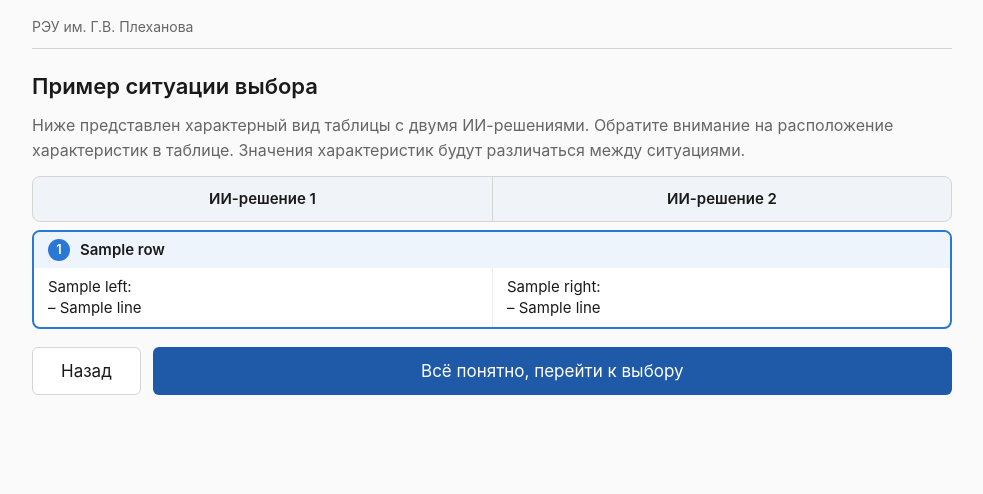
After one commit to VladimirR46/rea_survey, a Flask app: template templates/task_example.html in a window 1280 px wide. The commit adds this page. Shown: the top 494 px of the page, without its empty margins (148-1131 px from the left). Run offline with Flask 3, Linux system fonts and the light colour scheme; the template is opened without the code that fills it: most values are stand-ins (such as "Sample title", 1, 10 or a date in 2020); parts of the project's set-up code (start-up, migrations or seed data) failed here and were passed over.

Commit message:
Instructions, example table, colors
- Attribute list in instructions
- Example table screen
- Colored attribute headers
- Wider consent, instructions

```diff
--- a/app.py
+++ b/app.py
@@ -73,6 +73,15 @@ N_REPEATS = int(os.environ.get("N_REPEATS", "2"))
 RESULTS_KEY = os.environ.get("RESULTS_KEY", "")
 # Сколько часов действует вход в панель
 ADMIN_HOURS = 12
+
+# Пара для экрана-примера перед заданиями. Коды уровней из attributes.json.
+# Сюда, а не в attributes.json: правка того файла создала бы новый design_id.
+EXAMPLE_PAIR = (
+    {"function": "support", "time_saving": "t10",
+     "explainability": "brief", "training_time": "h8"},
+    {"function": "draft", "time_saving": "t30",
+     "explainability": "brief", "training_time": "h8"},
+)
 
 
 # ─────────────────────────────  утилиты  ─────────────────────────────
@@ -338,6 +347,9 @@ def redirect_to_stage(r):
     if stage == "survey":
         return redirect(url_for("survey", idx=r["step"]))
     if stage == "intro":
+        # в инструкции два экрана: step 0 — текст, step 1 — пример таблицы
+        if r["step"] == 1:
+            return redirect(url_for("tasks_example"))
         return redirect(url_for("tasks_intro"))
     if stage == "tasks":
         return redirect(url_for("task", idx=r["step"]))
@@ -648,7 +660,7 @@ def tasks_intro():
     r = current_respondent()
     if r is None:
         return redirect(url_for("index"))
-    if r["stage"] != "intro":
+    if r["stage"] != "intro" or r["step"] != 0:
         return redirect_to_stage(r)
 
     if request.method == "POST":
@@ -660,14 +672,46 @@ def tasks_intro():
                 return redirect(url_for("survey", idx=target))
             return redirect(url_for("tasks_intro"))
 
-        # step обнуляется: теперь это номер задания, а не вопроса
-        _set_step(r["id"], 0, stage="tasks")
-        return redirect(url_for("task", idx=0))
+        _set_step(r["id"], 1)
+        return redirect(url_for("tasks_example"))
 
     total = get_db().execute(
         "SELECT COUNT(*) c FROM task WHERE respondent_id = ?", (r["id"],)
     ).fetchone()["c"]
-    return render_template("task_intro.html", total=total)
+    return render_template("task_intro.html", total=total,
+                           attributes=DESIGN_SPEC["attributes"])
+
+
+def example_rows():
+    """Строки таблицы-примера. Если кода нет в текущих характеристиках,
+    берётся первый уровень, чтобы пример не ломался после правок json."""
+    left, right = ({}, {})
+    for attr in DESIGN_SPEC["attributes"]:
+        codes = [l["value"] for l in attr["levels"]]
+        for src, dst in zip(EXAMPLE_PAIR, (left, right)):
+            value = src.get(attr["code"])
+            dst[attr["code"]] = value if value in codes else codes[0]
+    return build_rows(left, right)
+
+
+@app.route("/tasks/example", methods=["GET", "POST"])
+def tasks_example():
+    """Пример таблицы: где какие характеристики. Второй экран инструкции."""
+    r = current_respondent()
+    if r is None:
+        return redirect(url_for("index"))
+    if r["stage"] != "intro" or r["step"] != 1:
+        return redirect_to_stage(r)
+
+    if request.method == "POST":
+        if request.form.get("action") == "back":
+            _set_step(r["id"], 0)
+            return redirect(url_for("tasks_intro"))
+        # step обнуляется: теперь это номер задания
+        _set_step(r["id"], 0, stage="tasks")
+        return redirect(url_for("task", idx=0))
+
+    return render_template("task_example.html", rows=example_rows())
 
 
 @app.get("/tasks")
--- a/static/css/style.css
+++ b/static/css/style.css
@@ -216,10 +216,12 @@ body:has(.compare) .footer { margin: 0; }
 .cmp-attr {
     grid-column: 1 / -1;
     padding: calc(10px * var(--fit)) 14px calc(5px * var(--fit));
-    font-size: calc(13px * var(--fit));
+    font-size: calc(15px * var(--fit));
+    font-weight: 500;
     line-height: 1.35;
-    color: var(--muted);
-    background: #f7f8fa;
+    color: var(--text);
+    /* цвет характеристики — как в инструкции (.attr-cN ниже) */
+    background: var(--tint, #f7f8fa);
 }
 
 .cmp-cell {
@@ -290,7 +292,7 @@ body:has(.compare) .error {
 
     .compare { margin-bottom: 16px; }
     .cmp-head { padding: 9px 10px; font-size: 13px; }
-    .cmp-attr { padding: 10px 10px 5px; font-size: 12px; }
+    .cmp-attr { padding: 8px 10px; font-size: 13px; }
     .cmp-cell { padding: 7px 10px 11px; font-size: 13px; line-height: 1.4; }
 
     .task-title { font-size: 18px; line-height: 1.3; margin-bottom: 12px; }
@@ -349,3 +351,85 @@ body:has(.compare) .error {
     border: 1px solid var(--border);
     border-radius: 6px;
 }
+
+
+/* ══════════════════════════════════════════════════════════════════
+   ИНСТРУКЦИЯ И ПРИМЕР ТАБЛИЦЫ
+   У каждой характеристики свой цвет и номер — одинаковые в списке
+   на экране инструкции и в таблице-примере.
+   ══════════════════════════════════════════════════════════════════ */
+
+.attr-c1 { --c: #2a78d6; --tint: #eef4fc; }
+.attr-c2 { --c: #dd5f2c; --tint: #fdf2ec; }
+.attr-c3 { --c: #168f63; --tint: #ebf7f2; }
+.attr-c4 { --c: #6250d6; --tint: #f1effc; }
+
+.attr-num {
+    display: inline-flex; align-items: center; justify-content: center;
+    flex-shrink: 0;
+    width: 22px; height: 22px; margin-right: 10px;
+    border-radius: 50%;
+    background: var(--c, var(--accent)); color: #fff;
+    font-size: 13px; font-weight: 600; line-height: 1;
+}
+
+.attr-list { list-style: none; padding: 0; margin: 16px 0; }
+.attr-list li {
+    display: flex; align-items: flex-start;
+    padding: 9px 12px; margin-bottom: 6px;
+    background: var(--tint); border-radius: 6px;
+    font-weight: 500; line-height: 1.4;
+}
+.attr-list .attr-num { margin-top: 1px; }
+
+.ex-intro { margin: -8px 0 20px; color: var(--muted); }
+
+/* Согласие и инструкция: шире, чтобы текст и кнопка помещались
+   на экран ноутбука без прокрутки */
+.page.page-text { max-width: 960px; padding-top: 16px; font-size: 16px; line-height: 1.55; }
+.page.page-text .header { padding-bottom: 10px; margin-bottom: 20px; }
+.page.page-text h1 { font-size: 22px; margin-bottom: 14px; }
+.page.page-text .consent-text { padding: 2px 26px 12px; margin-bottom: 20px; }
+.page.page-text .consent-text p { margin: 10px 0; }
+.page.page-text .attr-list { margin: 10px 0; }
+.page.page-text .attr-list li { padding: 6px 12px; margin-bottom: 4px; font-size: 16px; }
+.page.page-text .ex-intro { margin: -4px 0 14px; }
+.page.page-text .ex-table { gap: 8px; }
+.page.page-text .ex-name { padding: 7px 14px; }
+.page.page-text .ex-cell { padding: 8px 14px 9px; line-height: 1.4; }
+.page.page-text .nav { margin-top: 18px; }
+.page.page-text .btn-primary, .page.page-text .btn-secondary { padding-top: 13px; padding-bottom: 13px; }
+
+.ex-table { display: flex; flex-direction: column; gap: 10px; }
+
+.ex-head {
+    display: grid; grid-template-columns: 1fr 1fr;
+    background: #f0f3f7; border: 1px solid var(--border); border-radius: 8px;
+    font-weight: 600; font-size: 15px; text-align: center;
+}
+.ex-head > div { padding: 10px 14px; }
+.ex-head > div + div { border-left: 1px solid var(--border); }
+
+.ex-attr {
+    background: #fff;
+    border: 2px solid var(--c);
+    border-radius: 8px;
+    overflow: hidden;
+}
+.ex-name {
+    display: flex; align-items: center;
+    padding: 9px 14px;
+    background: var(--tint);
+    font-weight: 600; font-size: 15px; line-height: 1.35;
+}
+.ex-cells { display: grid; grid-template-columns: 1fr 1fr; }
+.ex-cell { padding: 10px 14px 12px; font-size: 15px; line-height: 1.45; }
+.ex-cell + .ex-cell { border-left: 1px solid #ececec; }
+
+@media (max-width: 600px) {
+    .ex-name { padding: 8px 10px; font-size: 13px; }
+    .ex-cell { padding: 8px 10px 10px; font-size: 13px; line-height: 1.4; }
+    .ex-head { font-size: 13px; }
+    .ex-head > div { padding: 9px 10px; }
+    .attr-list li { font-size: 15px; }
+}
--- a/templates/task.html
+++ b/templates/task.html
@@ -27,7 +27,7 @@
             <div class="cmp-head cmp-col-2">ИИ-решение 2</div>
 
             {% for row in rows %}
-                <div class="cmp-attr">{{ row.name }}</div>
+                <div class="cmp-attr attr-c{{ loop.index }}">{{ row.name }}</div>
 
                 <div class="cmp-cell cmp-col-1">
                     <span class="cmp-value">
--- /dev/null
+++ b/templates/task_example.html
@@ -0,0 +1,45 @@
+{% extends "base.html" %}
+{% block page_class %}page-text{% endblock %}
+{% block title %}Пример ситуации выбора{% endblock %}
+
+{% block content %}
+    <h1>Пример ситуации выбора</h1>
+
+    <p class="ex-intro">Ниже представлен характерный вид таблицы с двумя
+    ИИ-решениями. Обратите внимание на расположение характеристик в таблице.
+    Значения характеристик будут различаться между ситуациями.</p>
+
+    <!-- только образец: здесь ничего не выбирается -->
+    <div class="ex-table" aria-label="Пример таблицы с двумя ИИ-решениями">
+        <div class="ex-head">
+            <div>ИИ-решение 1</div>
+            <div>ИИ-решение 2</div>
+        </div>
+
+        {% for row in rows %}
+            <div class="ex-attr attr-c{{ loop.index }}">
+                <div class="ex-name"><span class="attr-num">{{ loop.index }}</span>{{ row.name }}</div>
+                <div class="ex-cells">
+                    {% for v in (row.left, row.right) %}
+                        <div class="ex-cell">
+                            {% if v.detail %}
+                                <span class="cmp-lead">{{ v.label }}:</span>
+                                {% for line in v.detail %}<span class="cmp-line">– {{ line }}</span>{% endfor %}
+                            {% else %}
+                                {{ v.label }}
+                            {% endif %}
+                        </div>
+                    {% endfor %}
+                </div>
+            </div>
+        {% endfor %}
+    </div>
+
+    <form method="post" action="{{ url_for('tasks_example') }}">
+        <div class="nav">
+            <button type="submit" name="action" value="back"
+                    class="btn-secondary">Назад</button>
+            <button type="submit" class="btn-primary">Всё понятно, перейти к выбору</button>
+        </div>
+    </form>
+{% endblock %}
--- a/templates/welcome.html
+++ b/templates/welcome.html
@@ -1,4 +1,5 @@
 {% extends "base.html" %}
+{% block page_class %}page-text{% endblock %}
 {% block title %}Информированное согласие{% endblock %}
 
 {% block content %}
```
Also changed, not shown: templates/task_intro.html (+16 -8 lines).
